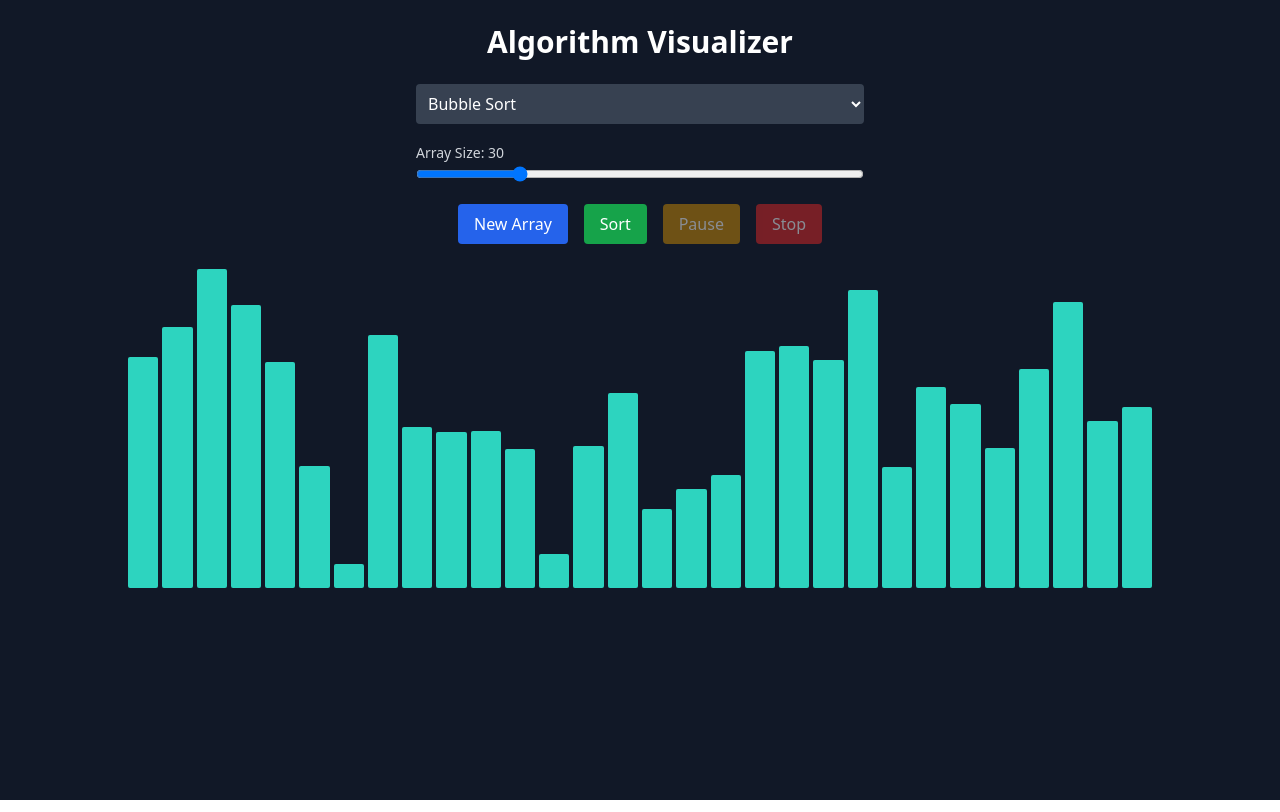
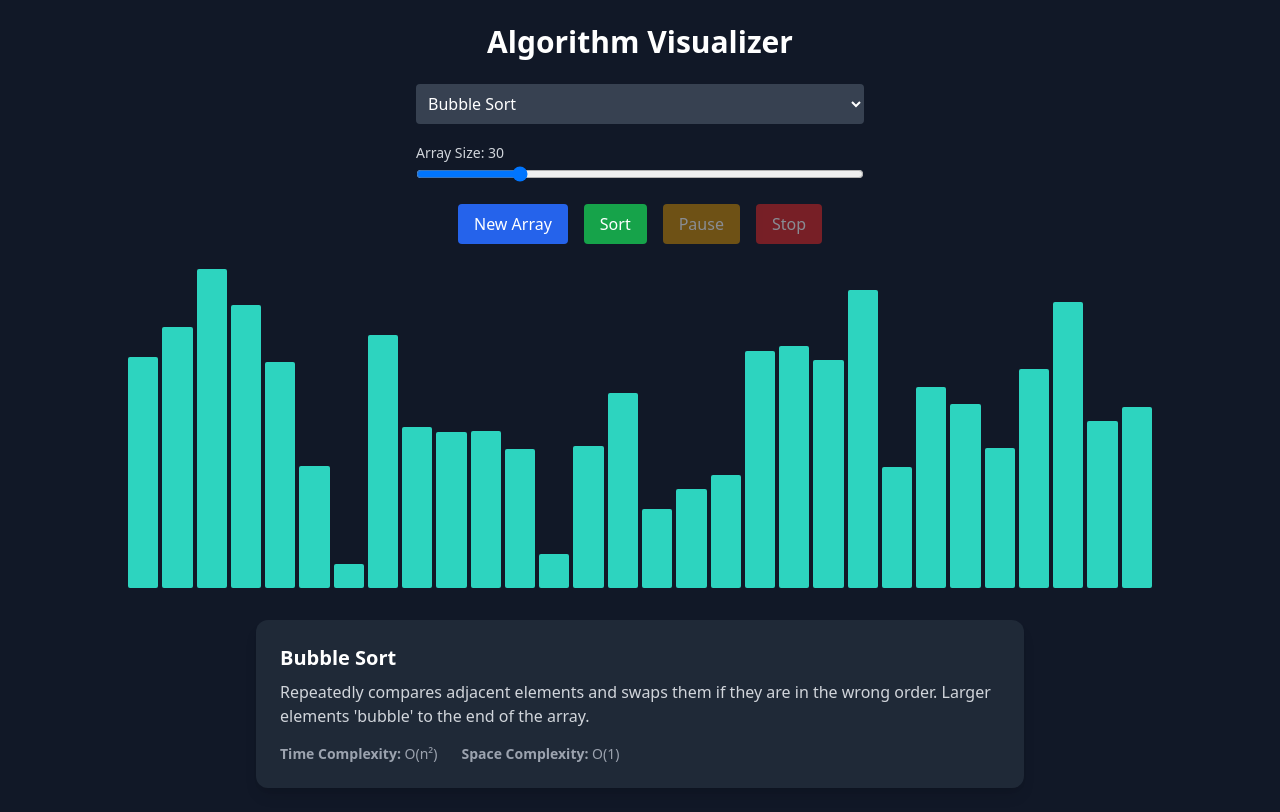
Before and after one commit to jahn03/Algorithm-Visualizer, a React (Vite) app: page / in a window 1280 px wide. Built offline with nearby package versions, Linux system fonts and the light colour scheme.

Commit message:
added description panels

```diff
--- a/src/App.jsx
+++ b/src/App.jsx
@@ -6,6 +6,8 @@ import { runAnimations } from "./utils/animationRunner";
 import { quickSortSteps } from "./algorithms/quickSort";
 import { insertionSortSteps } from "./algorithms/insertionSort";
 import { heapSortSteps } from "./algorithms/heapSort";
+import { algorithmInfo } from "./algorithms/algorithmInfo";
+
 
 
 function App() {
@@ -176,6 +178,29 @@ function App() {
           />
         ))}
       </div>
+
+      {/* Algorithm Info Panel */}
+      <div className="mt-8 max-w-3xl bg-gray-800 p-6 rounded-xl shadow-lg">
+        <h2 className="text-xl font-semibold mb-2">
+          {algorithmInfo[selectedAlgorithm].name}
+        </h2>
+
+        <p className="text-gray-300 mb-4">
+          {algorithmInfo[selectedAlgorithm].description}
+        </p>
+
+        <div className="flex gap-6 text-sm text-gray-400">
+          <span>
+            <strong>Time Complexity:</strong>{" "}
+            {algorithmInfo[selectedAlgorithm].time}
+          </span>
+          <span>
+            <strong>Space Complexity:</strong>{" "}
+            {algorithmInfo[selectedAlgorithm].space}
+          </span>
+        </div>
+      </div>
+
     </div>
   );
 }
--- a/src/algorithms/algorithmInfo.js
+++ b/src/algorithms/algorithmInfo.js
@@ -4,13 +4,41 @@ export const algorithmInfo = {
     time: "O(n²)",
     space: "O(1)",
     description:
-      "Bubble Sort repeatedly steps through the list, compares adjacent elements, and swaps them if they are in the wrong order.",
+      "Repeatedly compares adjacent elements and swaps them if they are in the wrong order. Larger elements 'bubble' to the end of the array.",
+  },
+  selection: {
+    name: "Selection Sort",
+    time: "O(n²)",
+    space: "O(1)",
+    description:
+      "Selects the smallest remaining element and places it in its correct position in each iteration.",
+  },
+  insertion: {
+    name: "Insertion Sort",
+    time: "O(n²)",
+    space: "O(1)",
+    description:
+      "Builds the sorted array one element at a time by inserting each element into its correct position.",
   },
   merge: {
     name: "Merge Sort",
     time: "O(n log n)",
     space: "O(n)",
     description:
-      "Merge Sort is a divide-and-conquer algorithm that splits the array, sorts each half, and merges them back together.",
+      "Divide-and-conquer algorithm that splits the array, sorts subarrays, and merges them back together.",
+  },
+  quick: {
+    name: "Quick Sort",
+    time: "O(n log n) average",
+    space: "O(log n)",
+    description:
+      "Divide-and-conquer algorithm that selects a pivot and partitions the array around it.",
+  },
+  heap: {
+    name: "Heap Sort",
+    time: "O(n log n)",
+    space: "O(1)",
+    description:
+      "Builds a max heap and repeatedly extracts the largest element to sort the array.",
   },
 };
```
